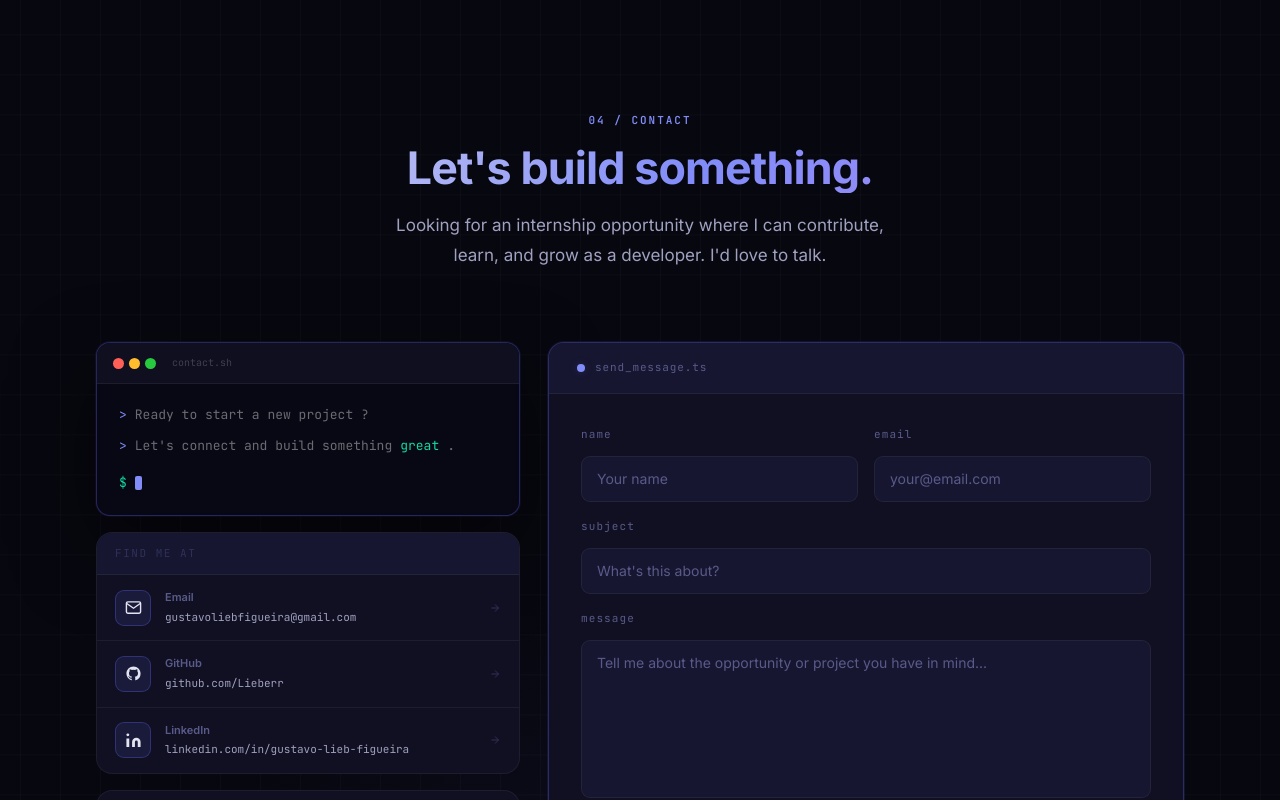
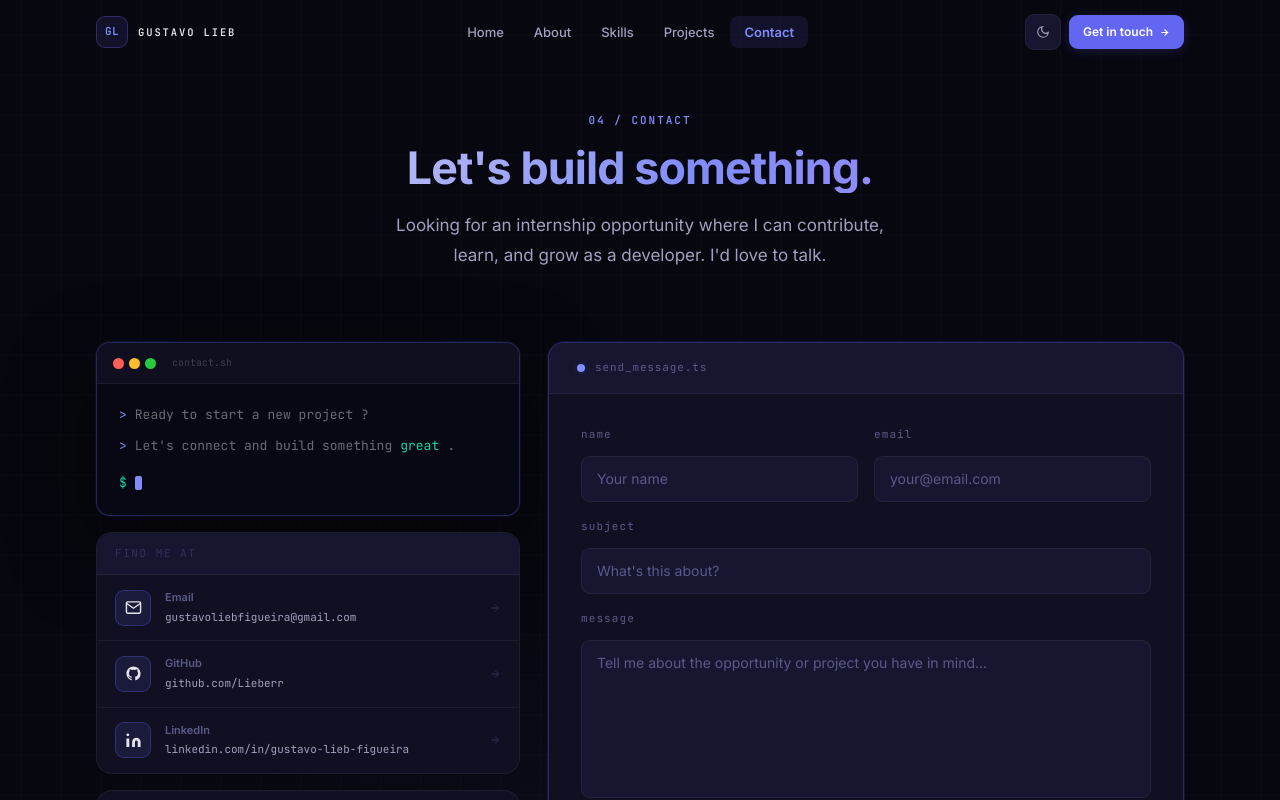
Before and after one commit to Lieberr/Portfolio-Gustavo-Lieb-Figueira, a Next.js app: page / in a window 1280 px wide. Shown: the top 800 px of the page. Built offline with nearby package versions, Linux system fonts and the light colour scheme.

Commit message:
navbar component added

```diff
--- a/app/layout.tsx
+++ b/app/layout.tsx
@@ -1,6 +1,7 @@
 import type { Metadata } from "next";
 import Footer from "@/components/shared/footer";
 import "@/assets/styles/globals.css";
+import NavBar from "@/components/shared/nav";
 
 export const metadata: Metadata = {
   title: "Gustavo Lieb | Software Engineer",
@@ -15,6 +16,7 @@ export default function RootLayout({
   return (
     <html lang="pt-BR">
       <body className="flex min-h-screen flex-col">
+        <NavBar />
         <main className="flex-1">{children}</main>
         <Footer />
       </body>
--- /dev/null
+++ b/components/shared/nav.tsx
@@ -0,0 +1,210 @@
+'use client';
+
+import { useState, useEffect } from "react";
+
+interface NavProps {
+    theme: "dark" | "light";
+    onToggleTheme: () => void;
+};
+
+const LINKS = ["Home", "About", "Skills", "Projects", "Contact"];
+
+
+export default function NavBar({theme, onToggleTheme}: NavProps) {
+    const [scrolled, setScrolled] = useState(false);
+    const [progress, setProgress] = useState(0);
+    const [active, setActive] = useState("home");
+
+    useEffect(() => {
+        const onScroll = () => {
+            const scrollY = window.scrollY;
+            const maxScroll = document.body.scrollHeight - window.innerHeight;
+
+            setScrolled(scrollY > 24);
+
+            setProgress(
+                maxScroll > 0 ? (scrollY / maxScroll) * 100 : 0
+            );
+        };
+
+        window.addEventListener("scroll", onScroll, {
+            passive: true
+        });
+
+        return () => {
+            window.removeEventListener("scroll", onScroll);
+        }
+    }, []);
+
+    useEffect(() => {
+        const ids = LINKS.map((link) => link.toLocaleLowerCase());
+
+        const observer = new IntersectionObserver(
+            (entries) => {
+                entries.forEach((entry) => {
+                    if(entry.isIntersecting) {
+                        setActive(entry.target.id)
+                    }
+                })
+            },
+            {
+                rootMargin: "-35% 0px -60% 0px"
+            }
+        );
+
+        ids.forEach((id) => {
+            const element = document.getElementById(id);
+
+            if(element) {
+                observer.observe(element);
+            }
+        });
+
+        return () => observer.disconnect();
+    }, [])
+
+    return (
+        <>
+            <div className="fixed left-0 top-0 z-[60] h-[2px] transition-[width] duration-200
+            bg-[linear-gradient(90deg,var(--accent),var(--violet))] shadow-[0_0_10px_var(--accent-glow)]" style={{width: `${progress}%`}} />
+
+            <nav className={`fixed left-0 right-0 top-0 z-50 border-b transition-all duration-300
+            ${scrolled ? `border-[var(--border)] backdrop-blur-[22px] bg-[rgba(7,7,15,0.88)]` : `border-transparent bg-transparent backdrop-blur-none`}`}>
+                <div className="mx-auto max-w-6xl px-5 sm:px-8">
+                    <div className="flex h-[62px] items-center justify-between pt-[2px]">
+                        <a href="#home" className="group flex items-center gap-2.5 no-underline">
+                            <div className="flex h-8 w-8 items-center justify-center rounded-[9px] border border-[var(--border-glow)]
+                            bg-[var(--accent-pale)] font-mono text-[11px] font-bold tracking-[0.04em] text-[var(--accent-light)]
+                            transition-all duration-200 group-hover:border-[var(--accent)] group-hover:shadow-[0_0_12px_var(--acent-glow)]">
+                                GL
+                            </div>
+
+                            <span className="hidden font-mono text-[10.5px] font-semibold uppercase tracking-[0.18em] text-[var(--text)] sm:block">
+                                Gustavo Lieb
+                            </span>
+                        </a>
+
+                        <div className="hidden items-center gap-0.5 md:flex">
+                            {LINKS.map((link) => {
+                                const id = link.toLowerCase();
+                                const isActive = active === id;
+
+                                return (
+                                    <a key={link}
+                                    href={`#${id}`}
+                                    className={`rounded-[8px] px-[14px] py-1.5 text-[13px] no-underline transition-all duration-[180ms]
+                                    ${isActive ? `bg-[var(--accent-pale)] font-semibold text-[var(--accent-light)]` : `font-medium text-[var(--text-2)] hover:text-[var(--text)]`}`}>
+                                        {link}
+                                    </a>
+                                )
+                            })}
+                        </div>
+
+                        <div className="flex items-center gap-2">
+                            <button onClick={onToggleTheme}
+                            aria-label="Toggle Theme"
+                            className="flex h-9 w-9 cursor-pointer items-center justify-center rounded-[9px] border border-[var(--border)]
+                            bg-[var(--surface2)] text-[var(--text-2)] transition-all duration-200 hover:border-[var(--border-glow)] hover:text-[var(--accent-light)]">
+                                {theme === 'dark' ? (
+                                     <svg
+                                        width="15"
+                                        height="15"
+                                        viewBox="0 0 24 24"
+                                        fill="none"
+                                        stroke="currentColor"
+                                        strokeWidth="2"
+                                    >
+                                        <circle cx="12" cy="12" r="5" />
+
+                                        <line
+                                        x1="12"
+                                        y1="1"
+                                        x2="12"
+                                        y2="3"
+                                        />
+
+                                        <line
+                                        x1="12"
+                                        y1="21"
+                                        x2="12"
+                                        y2="23"
+                                        />
+
+                                        <line
+                                        x1="4.22"
+                                        y1="4.22"
+                                        x2="5.64"
+                                        y2="5.64"
+                                        />
+
+                                        <line
+                                        x1="18.36"
+                                        y1="18.36"
+                                        x2="19.78"
+                                        y2="19.78"
+                                        />
+
+                                        <line
+                                        x1="1"
+                                        y1="12"
+                                        x2="3"
+                                        y2="12"
+                                        />
+
+                                        <line
+                                        x1="21"
+                                        y1="12"
+                                        x2="23"
+                                        y2="12"
+                                        />
+
+                                        <line
+                                        x1="4.22"
+                                        y1="19.78"
+                                        x2="5.64"
+                                        y2="18.36"
+                                        />
+
+                                        <line
+                                        x1="18.36"
+                                        y1="5.64"
+                                        x2="19.78"
+                                        y2="4.22"
+                                        />
+                                    </svg>
+                                ) : (
+                                    <svg
+                                        width="14"
+                                        height="14"
+                                        viewBox="0 0 24 24"
+                                        fill="none"
+                                        stroke="currentColor"
+                                        strokeWidth="2"
+                                    >
+                                        <path d="M21 12.79A9 9 0 1 1 11.21 3 7 7 0 0 0 21 12.79z" />
+                                    </svg>
+                                )}
+                            </button>
+
+                            <a href="#contact" className="inline-flex items-center gap-1.5 whitespace-nowrap rounded-[9px] bg-[var(--accent)]
+                            px-[14px] py-[7px] text-[12px] font-semibold text-white no-underline shadow-[0_2px_12px_var(--accent-glow)] transition-opacity
+                            duration-200 hover:opacity-85">
+                                Get in touch
+                                <svg
+                                    width="11"
+                                    height="11"
+                                    viewBox="0 0 24 24"
+                                    fill="none"
+                                    stroke="currentColor"
+                                    strokeWidth="2.5"
+                                    >
+                                    <path d="M5 12h14M12 5l7 7-7 7" />
+                                    </svg>
+                            </a>
+                        </div>
+                    </div>
+                </div>
+            </nav>
+        </>
+    )
+}
```
